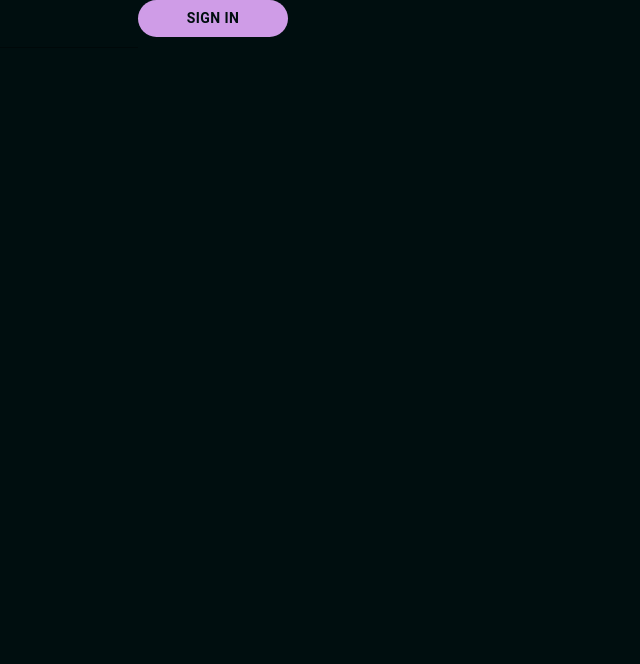
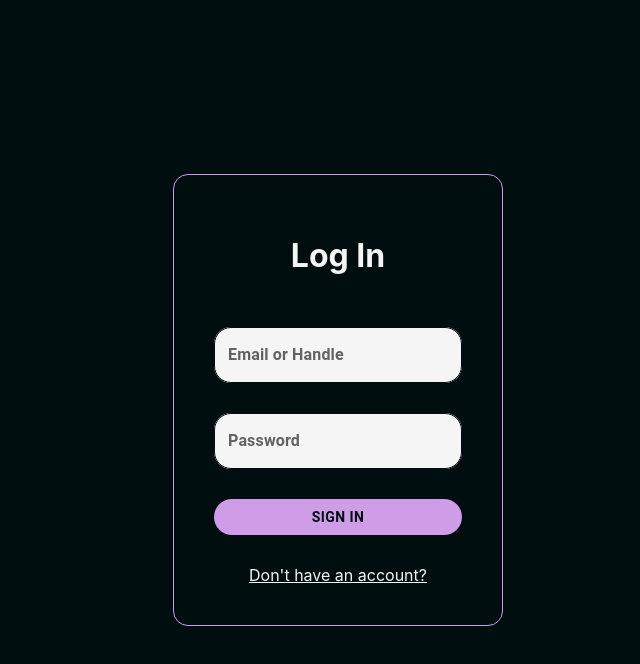
Before and after one commit to codingYank/WolfPack, a React (Create React App) app in the folder frontend/: page /login in a window 1280 px wide. Shown: the top 664 px of the page, without its empty margins (302-942 px from the left). Built offline with nearby package versions, Linux system fonts and the light colour scheme.

Commit message:
login screen

```diff
--- a/frontend/src/App.js
+++ b/frontend/src/App.js
@@ -16,7 +16,11 @@ const App = () => {
   return (
     <>
       <main
-        style={{ backgroundColor: theme.palette.primary.main, height: "100vh" }}
+        style={{
+          backgroundColor: theme.palette.primary.main,
+          height: "100vh",
+          color: theme.palette.secondary.main,
+        }}
       >
         <Outlet />
       </main>
--- /dev/null
+++ b/frontend/src/assets/components/FormContainer.jsx
@@ -0,0 +1,14 @@
+import React from 'react'
+import { theme } from '../theme'
+
+const FormContainer = ({ children }) => {
+  return (
+    <div style={{display: 'flex', justifyContent: 'center', alignItems: 'center', height: '100%'}}>
+      <div style={{border: `1px solid ${theme.palette.accent3.main}`, padding: '40px', borderRadius: '15px'}}>
+        {children}
+      </div>
+    </div>
+  )
+}
+
+export default FormContainer
--- /dev/null
+++ b/frontend/src/assets/components/textField.js
@@ -0,0 +1,36 @@
+import { TextField } from "@mui/material"
+import { styled } from "@mui/material/styles"
+import { theme } from "../theme"
+
+export const PrimaryTextField = styled(TextField)`
+  & label.Mui-focused {
+    color: ${theme.palette.secondary.main};
+    top: -10px;
+    font-size: 1.25rem;
+  }
+  & .MuiInputLabel-shrink {
+    color: ${theme.palette.secondary.main};
+    font-weight: bold;
+    top: -10px;
+    font-size: 1.25rem;
+  }
+  & label {
+    font-weight: bold;
+  }
+  & .MuiInputBase-root {
+    color: ${theme.palette.primary.main};
+    background-color: ${theme.palette.secondary.main};
+    border-radius: 17px;
+  }
+  & .MuiOutlinedInput-root {
+    & fieldset {
+      border-color: ${theme.palette.primary.main};
+    }
+    &:hover fieldset {
+      border: none;
+    }
+    &.Mui-focused fieldset {
+      border: none;
+    }
+  }
+`
--- a/frontend/src/screens/LoginScreen.jsx
+++ b/frontend/src/screens/LoginScreen.jsx
@@ -2,6 +2,10 @@ import React, { useState } from 'react'
 import Box from '@mui/material/Box'
 import TextField from '@mui/material/TextField'
 import {Accent3Button} from '../assets/components/button'
+import FormContainer from '../assets/components/FormContainer'
+import { PrimaryTextField } from '../assets/components/textField'
+import { theme } from '../assets/theme'
+import { Link } from 'react-router-dom'
 
 const LoginScreen = () => {
   const [userName, setUserName] = useState('')
@@ -10,18 +14,24 @@ const LoginScreen = () => {
   const handleSubmit = (e) => {
     e.preventDefault()
     console.log(userName)
-    console.log(password)
+    // console.log(password)
   }
 
   return (
-    <Box
-      component='form'
-      onSubmit={handleSubmit}
-    >
-      <TextField id='userName' label="Email or Handle" variant="standard" onChange={(e) => setUserName(e.target.value)} />
-      <TextField id="password" label="Password" variant="standard" onChange={(e) => setPassword(e.target.value)} />
-      <Accent3Button >Sign In</Accent3Button>
-    </Box>
+    <FormContainer>
+      <Box
+        component='form'
+        onSubmit={handleSubmit}
+        sx={{display: 'flex', flexDirection: 'column', gap: '30px'}}
+        style={{textAlign: 'center'}}
+      >
+        <h1 >Log In</h1>
+        <PrimaryTextField id='userName' label="Email or Handle"  onChange={(e) => setUserName(e.target.value)} />
+        <PrimaryTextField id="password" label="Password" type='password' onChange={(e) => setPassword(e.target.value)} />
+        <Accent3Button type='submit'>Sign In</Accent3Button>
+        <Link to={'/register'} style={{ color: theme.palette.secondary.main }}>Don't have an account?</Link>
+      </Box>
+    </FormContainer>
   )
 }
 
```
